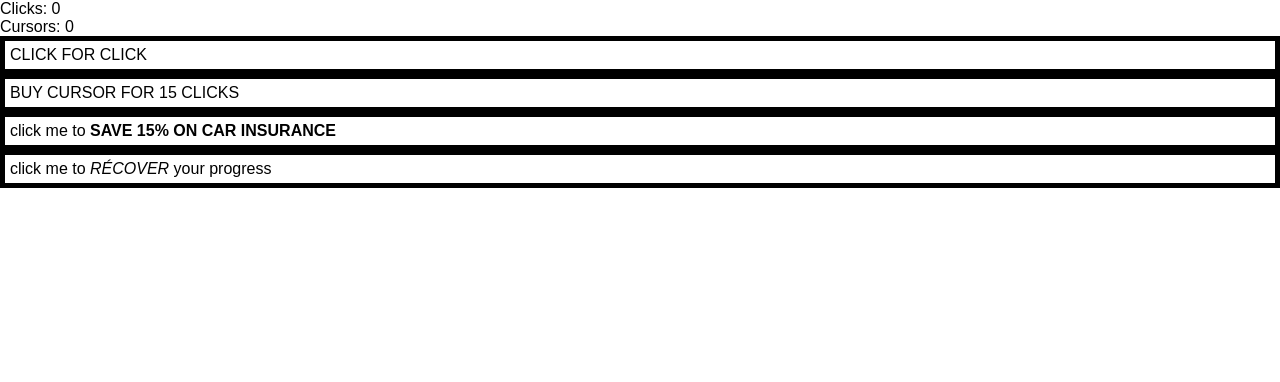
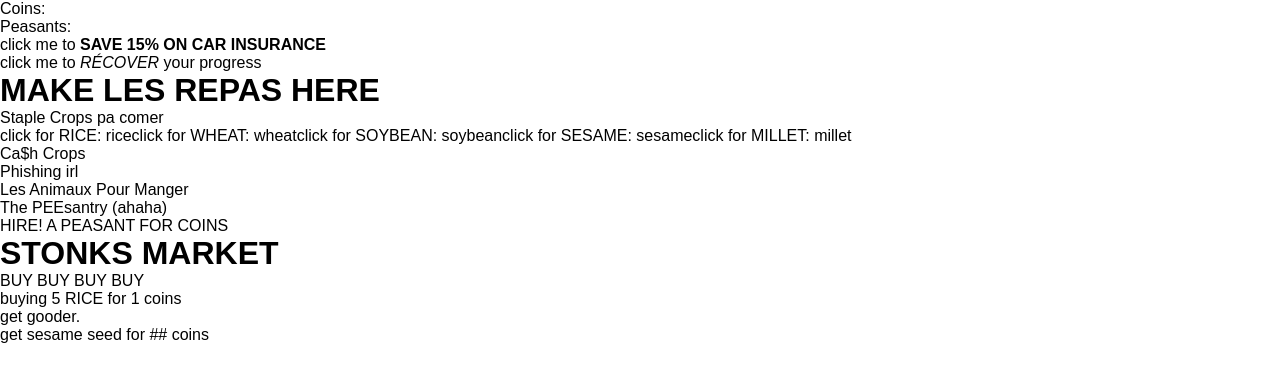
Before and after one commit to bigcheese420/ahumanpeople, a plain HTML site: page mozarella/index.html in a window 1280 px wide. Drawn offline with nearby package versions, Linux system fonts and the light colour scheme.

Commit message:
Update index.html

```diff
--- a/mozarella/index.html
+++ b/mozarella/index.html
@@ -3,7 +3,7 @@
 <head>
 
     <meta charset="UTF-8">
-    <meta name="viewport" content="width=device-width, initial-scale=1.0">
+    <meta name="viewport" content="width=device-width, initial-scale=1">
     <meta http-equiv="X-UA-Compatible" content="ie-edge">
     <title>tittle ahaha</title>
     <link rel="stylesheet" href="style.css">
@@ -12,14 +12,66 @@
 </head>
 <body>
 
-    <p>Clicks: <span id="clicks"></span></p>
-    <p>Cursors: <span id="cursors"></span></p>
+    <div id="topChungus"> <!-- the big boi stats for planning stonks, plus extra tidbits -->
 
-    <div class="container">
-        <div class="buttons" onclick="clickHere(1)">CLICK FOR CLICK</div>
-        <div class="buttons" onclick="buyCursor()">BUY CURSOR FOR <span id="cursorCost"></span> CLICKS</div>
-        <div class="buttons" id="theSaveFeatureBeLike">click me to <b>SAVE 15% ON CAR INSURANCE</b></div>
-        <div class="buttons" id="recoverYourProgressDio">click me to <i>R&Eacute;COVER</i> your progress</div>
+        <p>Coins: <span id="coins"></span></p>
+        <!-- staple crops II
+        <p>Azuki Bean: </p>
+        <p>Dates: </p>
+        <p>Peaches: </p>
+        <p>Barley: </p>
+        <p>Taro: </p>
+        -->
+        <p>Peasants: <span id="numPeasants"></span></p>
+
+        <div id="theSaveFeatureBeLike">click me to <b>SAVE 15% ON CAR INSURANCE</b></div>
+        <div id="recoverYourProgressDio">click me to <i>R&Eacute;COVER</i> your progress</div>
+
+    </div>
+
+    <div id="leftChungus"> <!-- production part for creating the stuff for stonks -->
+
+        <h1>MAKE LES REPAS HERE</h1>
+
+        <div class="dropdownThang superBoton">Staple Crops pa comer</div>
+        <div class="container actuallyButtons">
+            <div><span onclick="foodClickHere(0, 1)">click for RICE</span>: <span id="rice"></span> rice</div>
+            <div><span onclick="foodClickHere(1, 1)">click for WHEAT</span>: <span id="wheat"></span> wheat</div>
+            <div><span onclick="foodClickHere(2, 1)">click for SOYBEAN</span>: <span id="soybean"></span> soybean</div>
+            <div><span onclick="foodClickHere(3, 1)">click for SESAME</span>: <span id="sesame"></span> sesame</div>
+            <div><span onclick="foodClickHere(4, 1)">click for MILLET</span>: <span id="millet"></span> millet</div>
+        </div>
+
+        <div class="dropdownThang superBoton">Ca$h Crops</div>
+        <div class="container actuallyButtons"></div>
+
+        <div class="dropdownThang superBoton">Phishing irl</div>
+        <div class="container actuallyButtons"></div>
+
+        <div class="dropdownThang superBoton">Les Animaux Pour Manger</div>
+        <div class="container actuallyButtons"></div>
+
+        <div class="dropdownThang superBoton">The PEEsantry (ahaha)</div>
+        <div class="container actuallyButtons">
+            <div onclick="hirePeasant()">HIRE! A PEASANT FOR <span id="peasantCost"></span> COINS</div>
+        </div>
+
+    </div>
+
+    <div id="rightChungus"> <!-- the shop and the upgrade station for making them big boi stonks -->
+
+        <h1>STONKS MARKET</h1>
+
+        <div class="dropdownThang superBoton">BUY BUY BUY BUY</div>
+        <div class="container actuallyButtons">
+            <div>buying <span onclick="foodSellHere(5, 0, 1)">5 RICE for 1</span> coins</div>
+        </div>
+
+        <div class="dropdownThang superBoton">get gooder.</div>
+        <div class="container actuallyButtons">
+            <div>get <span>sesame seed</span> for <span>##</span> coins</div>
+        </div>
+
     </div>
 
 </body>
```
